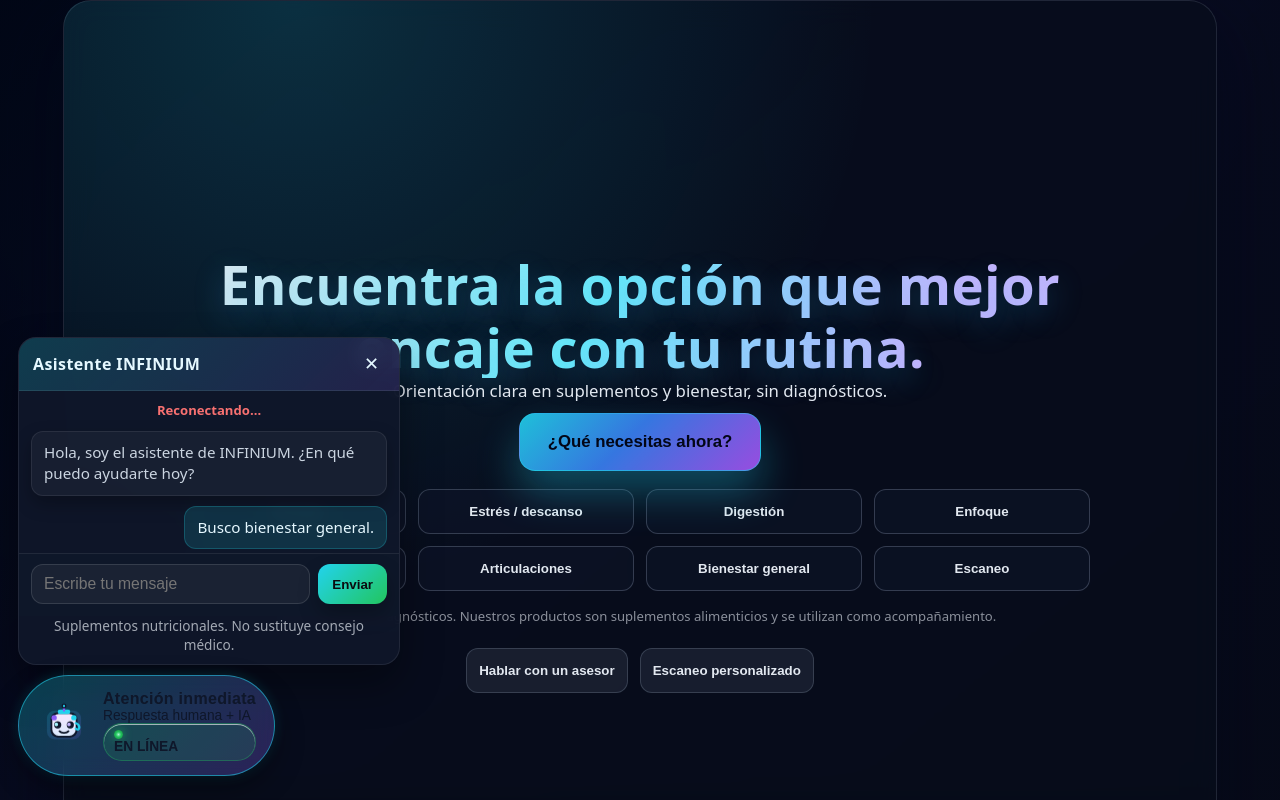
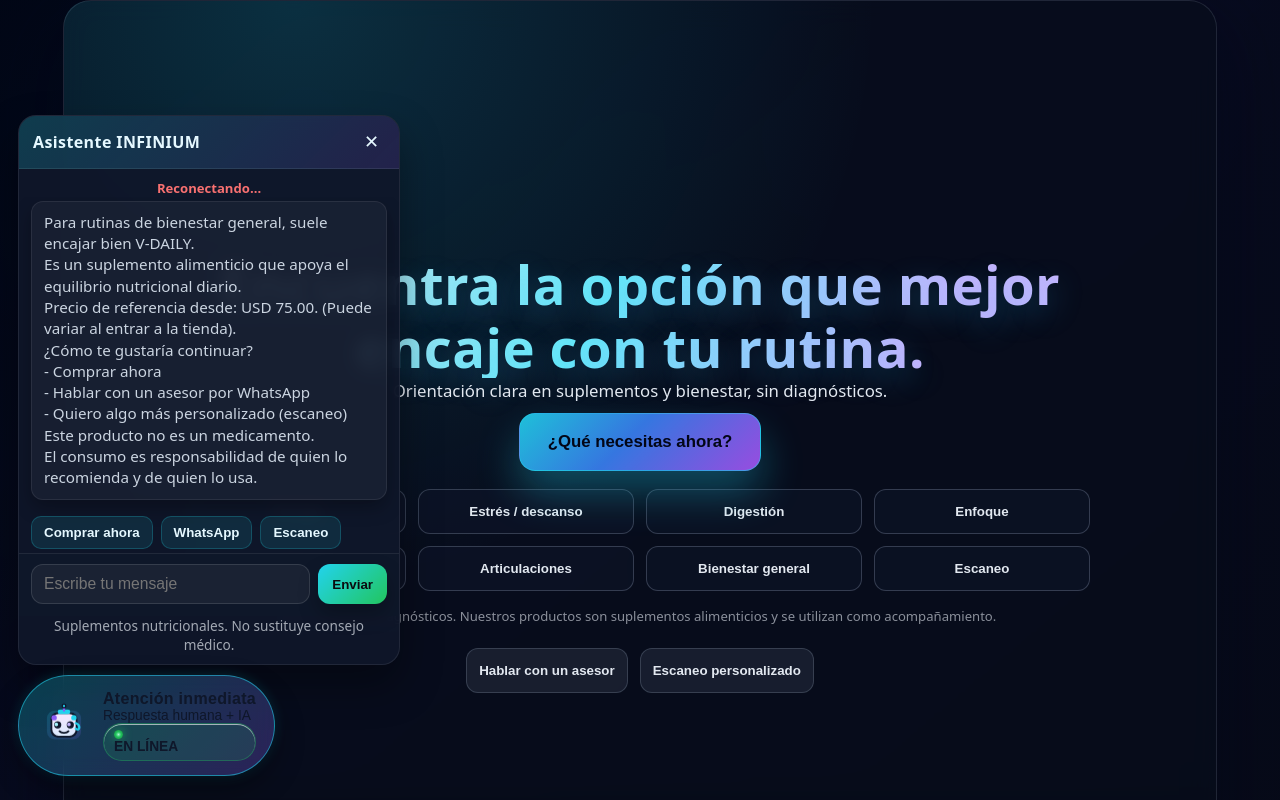
Before and after one commit to Powwwerart/infinium-services, a plain HTML site: page index.html in a window 1280 px wide. Both pictures are taken after a click on the button "Bienestar general". Shown: the top 800 px of the page. Drawn offline with Linux system fonts and the light colour scheme; no server answers.

Commit message:
Fix chat command chain integration

```diff
--- a/index.html
+++ b/index.html
@@ -5,6 +5,10 @@
   <script async src="https://www.googletagmanager.com/gtag/js?id=G-883WEW264T"></script>
   <script type="module">
     import { detectCategory, handleUserMessage } from './js/commandChain.js';
+    // Exponer la cadena de comandos al scope global del chat.
+    window.INFINIUM = window.INFINIUM || {};
+    window.INFINIUM.detectCategory = detectCategory;
+    window.INFINIUM.handleUserMessage = handleUserMessage;
     window.dataLayer = window.dataLayer || [];
     function gtag(){dataLayer.push(arguments);}
     gtag('js', new Date());
@@ -743,16 +747,34 @@
       ];
     };
 
+    const renderBotMessage = (text, actions = []) => {
+      appendMessage(text, 'bot', actions);
+    };
+
+    // Verificación manual del render (si se necesita):
+    // renderBotMessage('PRUEBA BOT OK');
+
     const processUserMessage = async (message, { quick = false } = {}) => {
       appendMessage(message, 'user');
       if (chatInput) chatInput.value = '';
       setChatLoading(true);
 
-      const lockedCategory = detectCategory(message);
-      const lockedReply = handleUserMessage(message);
+      const userText = message;
+      console.log('MENSAJE USUARIO:', userText);
 
-      if (lockedReply) {
-        appendMessage(lockedReply, 'bot', buildLockedActions(lockedCategory));
+      const detectCategoryFn = window.INFINIUM?.detectCategory;
+      const handleUserMessageFn = window.INFINIUM?.handleUserMessage;
+
+      if (typeof detectCategoryFn !== 'function' || typeof handleUserMessageFn !== 'function') {
+        console.warn('[CHAT] commandChain no disponible en el scope global.');
+      }
+
+      const lockedCategory = typeof detectCategoryFn === 'function' ? detectCategoryFn(userText) : null;
+      const lockedReply = typeof handleUserMessageFn === 'function' ? handleUserMessageFn(userText) : null;
+      console.log('LOCKED RESPONSE:', lockedReply);
+
+      if (typeof lockedReply === 'string') {
+        renderBotMessage(lockedReply, buildLockedActions(lockedCategory));
         setChatLoading(false);
         return;
       }
--- a/js/commandChain.js
+++ b/js/commandChain.js
@@ -61,7 +61,7 @@
     { category: 'enfoque', keywords: ['enfoque', 'concentr'] },
     { category: 'peso', keywords: ['peso', 'metabol'] },
     { category: 'articulaciones', keywords: ['articul'] },
-    { category: 'bienestar', keywords: ['bienestar', 'general'] },
+    { category: 'bienestar', keywords: ['bienestar', 'bienestar general'] },
     { category: 'escaneo', keywords: ['escaneo'] }
   ];
 
@@ -139,10 +139,16 @@
   if (!mapped || !mapped.product) return null;
 
   const price = getMinPriceUSD(mapped.product);
-  if (price === null) return null;
+  if (price === null) {
+    // Si falta el precio, mostramos menú y evitamos responder con producto.
+    return buildMenuResponse();
+  }
 
   const formattedPrice = formatUSD(price);
-  if (!formattedPrice) return null;
+  if (!formattedPrice) {
+    // Si no hay precio formateable, mostramos menú para continuar.
+    return buildMenuResponse();
+  }
 
   return buildProductResponse({
     categoryLabel: mapped.categoryLabel,
```
